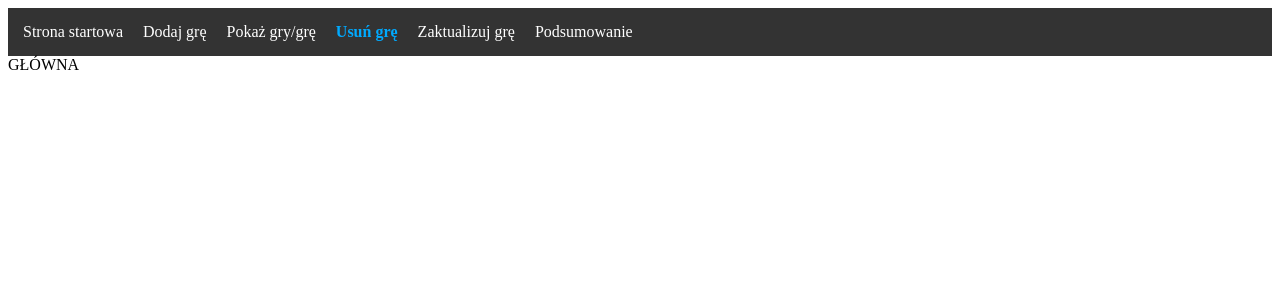
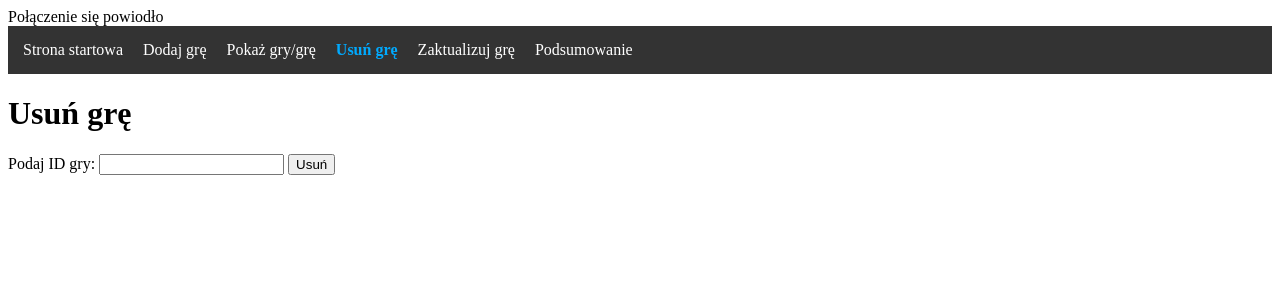
Before and after one commit to AnzuOP/PAI, a PHP site: page /usun.php in a window 1280 px wide. Shown: the top 300 px of the page. Run offline with PHP 8.4, Linux system fonts and the light colour scheme.

Commit message:
Update usun.php

```diff
--- a/zadanie 25 - php/usun.php
+++ b/zadanie 25 - php/usun.php
@@ -1,16 +1,48 @@
+
+<?php
+require_once "db_connect.php";
+
+if (isset($_POST['usun'])) {
+
+    $id = $_POST['id'];
+
+    $sql = "DELETE FROM gry WHERE id = '$id'";
+
+    if ($conn->query($sql)) {
+        if ($conn->affected_rows > 0) {
+            echo "Gra została usunięta.";
+        } else {
+            echo "Nie znaleziono gry o podanym ID.";
+        }
+    } else {
+        echo "Błąd usuwania gry.";
+    }
+}
+?>
+
 <!DOCTYPE html>
-<html lang="en">
+<html lang="pl">
 <head>
     <meta charset="UTF-8">
     <meta name="viewport" content="width=device-width, initial-scale=1.0">
-    <link rel="stylesheet" href="style.css">
-    <title>Document</title>
+    <title>Usuń grę</title>
 </head>
 <body>
-    <?php include 'nav.php' ; ?>
-    GŁÓWNA
-<?php
 
-?>
+<?php include 'nav.php'; ?>
+
+<h1>Usuń grę</h1>
+
+<form method="POST">
+    <label>Podaj ID gry:</label>
+    <input type="number" name="id" required>
+
+    <button type="submit" name="usun">Usuń</button>
+</form>
+
 </body>
 </html>
+
+<?php
+$conn->close();
+?>
```
